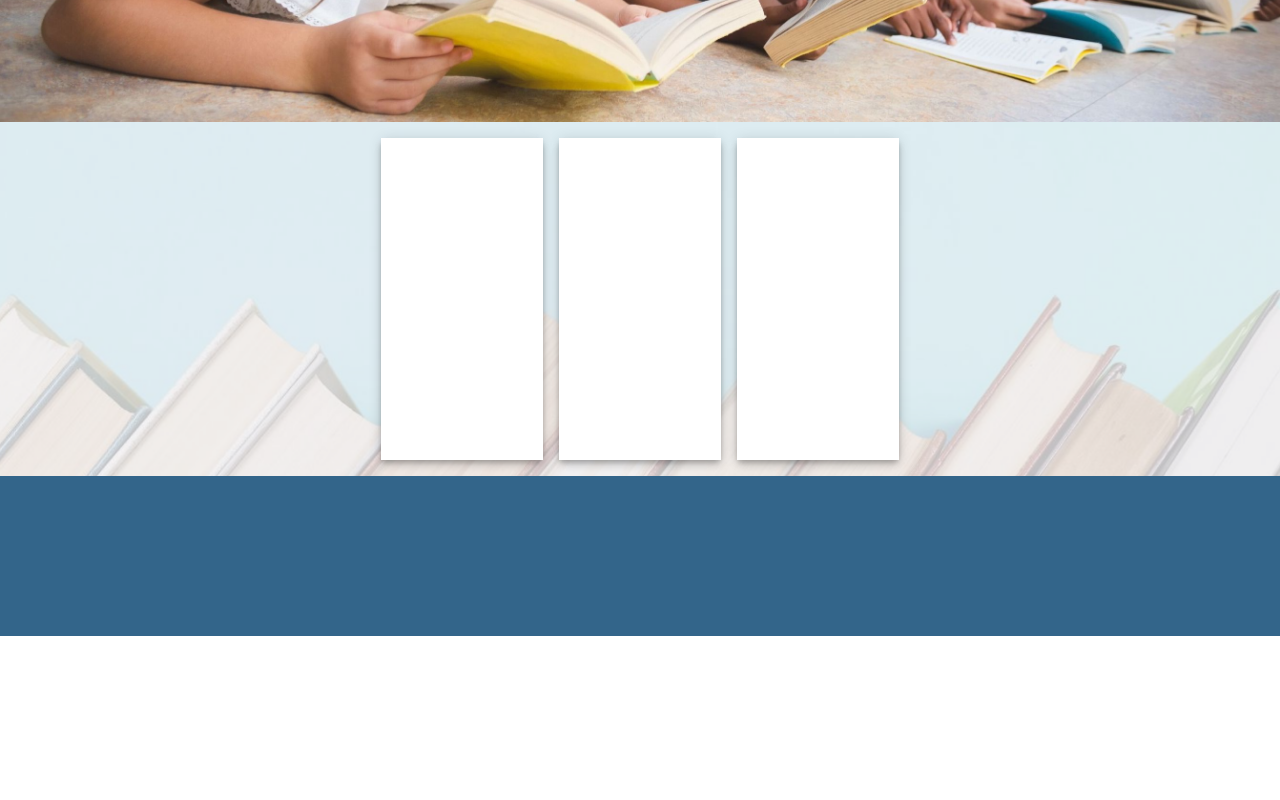
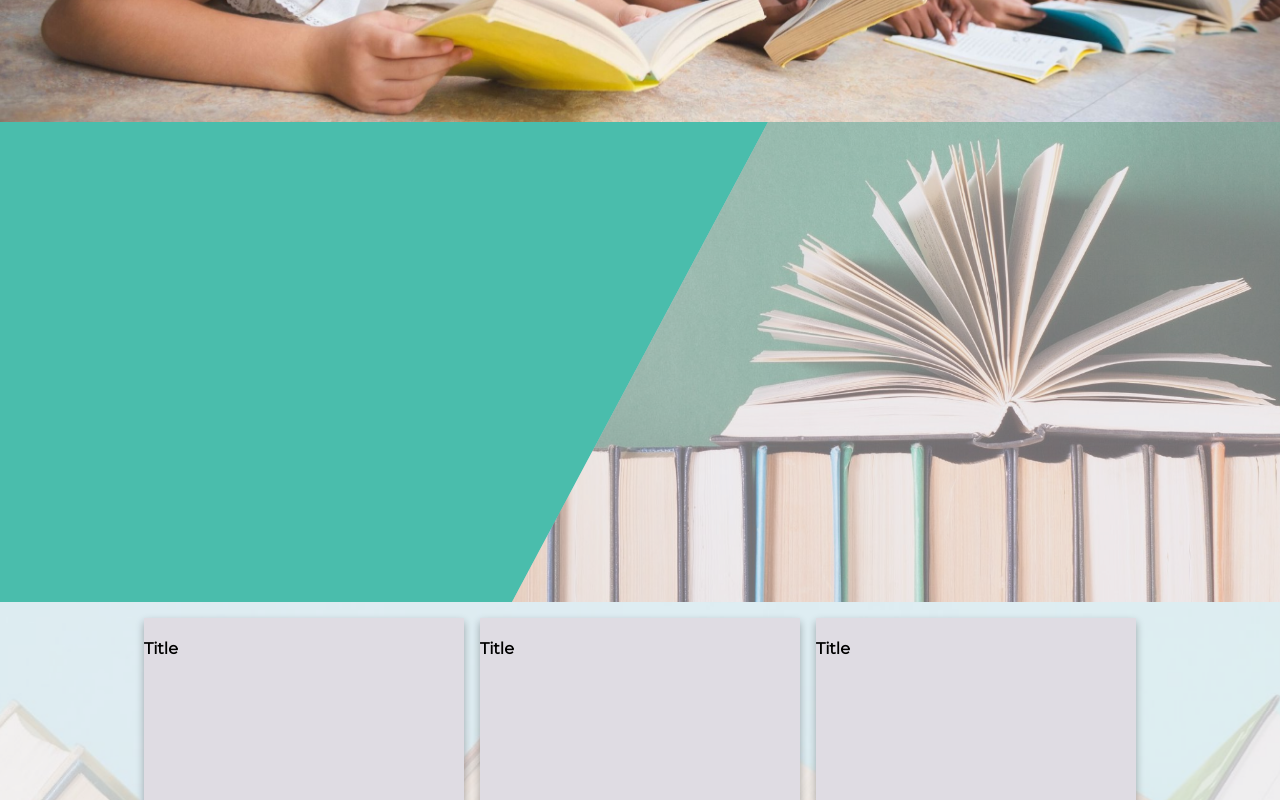
Before and after one commit to hoidal/better-hand-books, a React (Create React App) app: page / in a window 1280 px wide. Shown: the part 440-1240 px from the top of the page. Before the commit the page ends 1076 px from the top, so only its background shows below. Built offline with nearby package versions, Linux system fonts and the light colour scheme.

Commit message:
more style tweaks and componitization

```diff
--- a/src/App.css
+++ b/src/App.css
@@ -3,7 +3,7 @@ html, body {
   position: relative;
 }
 
-.main-container {
+.App {
   min-height: 100vh;
   overflow: hidden;
   display: block;
@@ -11,10 +11,6 @@ html, body {
   padding-bottom: 10rem;
 }
 
-#content-container {
-
-}
-
 a {
   text-decoration: none;
   color: black;
--- a/src/App.js
+++ b/src/App.js
@@ -11,16 +11,12 @@ import TakeActionPage from './pages/take-action-page/take-action-page.container.
 function App() {
   return (
     <div className="App">
-      <div className="main-container">
       <Header />
-          <div id="content-container">
           <Switch>
             <Route exact path="/" component={HomePage} />
             <Route path="/take-action" component={TakeActionPage} />
           </Switch>
-          </div>
       <Footer />
-      </div>
     </div>
   );
 }
--- a/src/components/header/header.module.scss
+++ b/src/components/header/header.module.scss
@@ -4,6 +4,7 @@
     width: 100%;
     display: flex;
     justify-content: space-between;
+    z-index: 1;
 
     background: linear-gradient(to bottom, rgba(51, 101, 138, 1.0), rgba(51, 101, 138, .9));
 
--- /dev/null
+++ b/src/components/homepage-sections/about-summary-section/about-summary.component.jsx
@@ -0,0 +1,44 @@
+import React from 'react';
+
+import sectionImage from '../../../assets/homepage/about-summary-main-image.jpg';
+import styles from './about-summary.module.scss';
+
+import styled from 'styled-components';
+
+const SplitContainer = styled.div`
+    position: relative;
+    width: 100%;
+    height: 100%;
+
+    &:before {
+        position: absolute;
+        content: "";
+        width: 100%;
+        height: 100%;
+        background: #4ABDAC;
+        clip-path: polygon(0 0, 60% 0, 40% 100%, 0 100%);
+    }
+
+    &:after {
+        position: absolute;
+        content: "";
+        width: 100%;
+        height: 100%;
+        clip-path: polygon(60% 0, 100% 0, 100% 100%, 40% 100%);
+        background-color: white;
+        background-blend-mode: multiply;
+        background-image: url(${sectionImage});
+        opacity: 0.5;
+        background-repeat: no-repeat;
+        background-position: bottom right;
+        background-size: cover;
+    }
+`
+
+const SummarySection = () => (
+    <div className={styles.container}>
+        <SplitContainer />
+    </div>
+);
+
+export default SummarySection;
--- /dev/null
+++ b/src/components/homepage-sections/about-summary-section/about-summary.module.scss
@@ -0,0 +1,6 @@
+.container {
+    background: #DFDCE3;
+    position: relative;
+    height: 30rem;
+    width: 100%;
+}
--- a/src/components/homepage-sections/main-image/main-image.component.jsx
+++ b/src/components/homepage-sections/main-image/main-image.component.jsx
@@ -7,7 +7,6 @@ import styles from './main-image.module.scss';
 const MainImageContainer = () => (
     <section className={styles.mainImageContainer}>
         <img className={styles.image} src={mainImage} role="presentational" alt="" />
-        <div className={styles.divider}> </div>
     </section>
 );
 
--- a/src/components/info-cards/info-card/info-card.component.jsx
+++ b/src/components/info-cards/info-card/info-card.component.jsx
@@ -2,15 +2,11 @@ import React from 'react';
 
 import styles from './info-card.module.scss';
 
-import Paper from '@material-ui/core/Paper';
 
 const InfoCard = () => (
-    <Paper elevation={5}>
-        <div className={styles.card}>
-
-        </div>
-    </Paper>
-
+    <div className={styles.card}>
+        <h4>Title</h4>
+    </div>
 );
 
 export default InfoCard;
--- a/src/components/info-cards/info-card/info-card.module.scss
+++ b/src/components/info-cards/info-card/info-card.module.scss
@@ -1,6 +1,6 @@
 .card {
     height: 20rem;
-    width: 10rem;
-    background: white;
-    border: 1px solid white;
+    width: 20rem;
+    background: #DFDCE3;
+    box-shadow: 0 4px 8px 0 rgba(0,0,0,0.3);
 }
--- a/src/pages/home-page/homepage.container.jsx
+++ b/src/pages/home-page/homepage.container.jsx
@@ -3,14 +3,13 @@ import React from 'react';
 import styles from './homepage.module.scss';
 
 import MainImageContainer from '../../components/homepage-sections/main-image/main-image.component.jsx';
+import SummarySection from '../../components/homepage-sections/about-summary-section/about-summary.component.jsx';
 import ProcessSection from '../../components/homepage-sections/process-section/process-section.component.jsx';
-
-
-// import { SECTION_1 } from './homepage.section-content.js';
 
 const HomePage = ({ history }) => (
     <div className={styles.homePage}>
         <MainImageContainer />
+        <SummarySection title="main" />
         <ProcessSection />
     </div>
 );
```
Also changed, not shown: src/assets/homepage/about-summary-main-image.jpg (added). Lines whose indentation alone changed are shown as unchanged.
